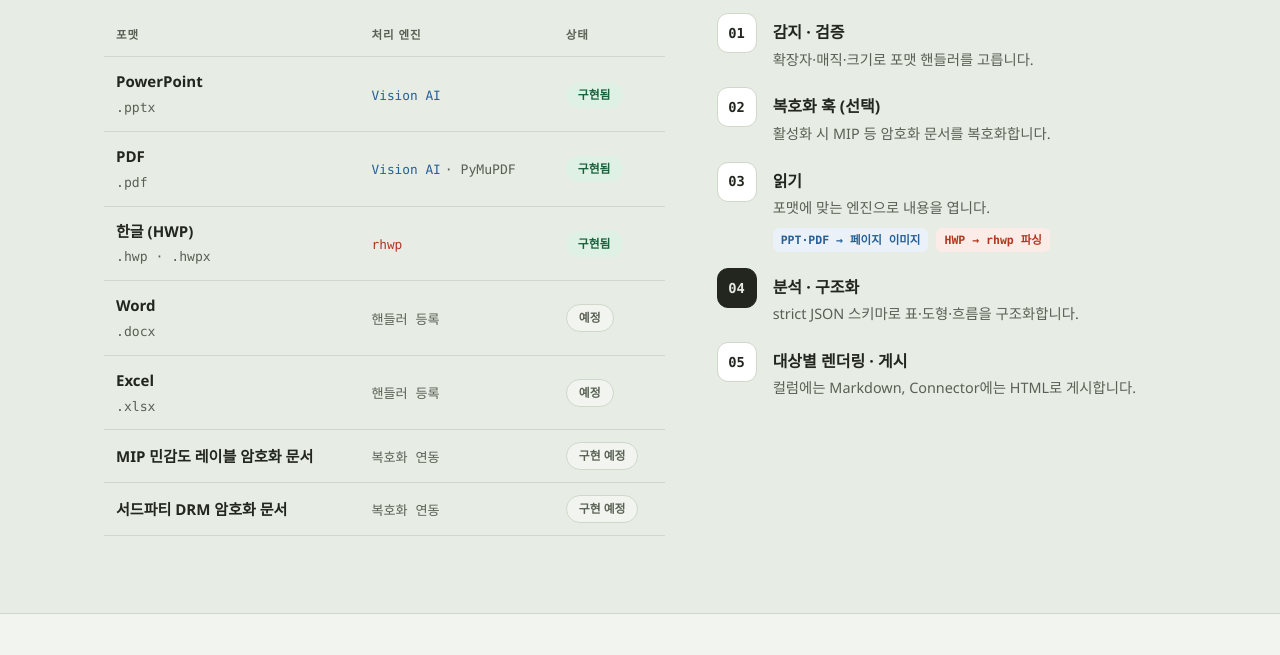
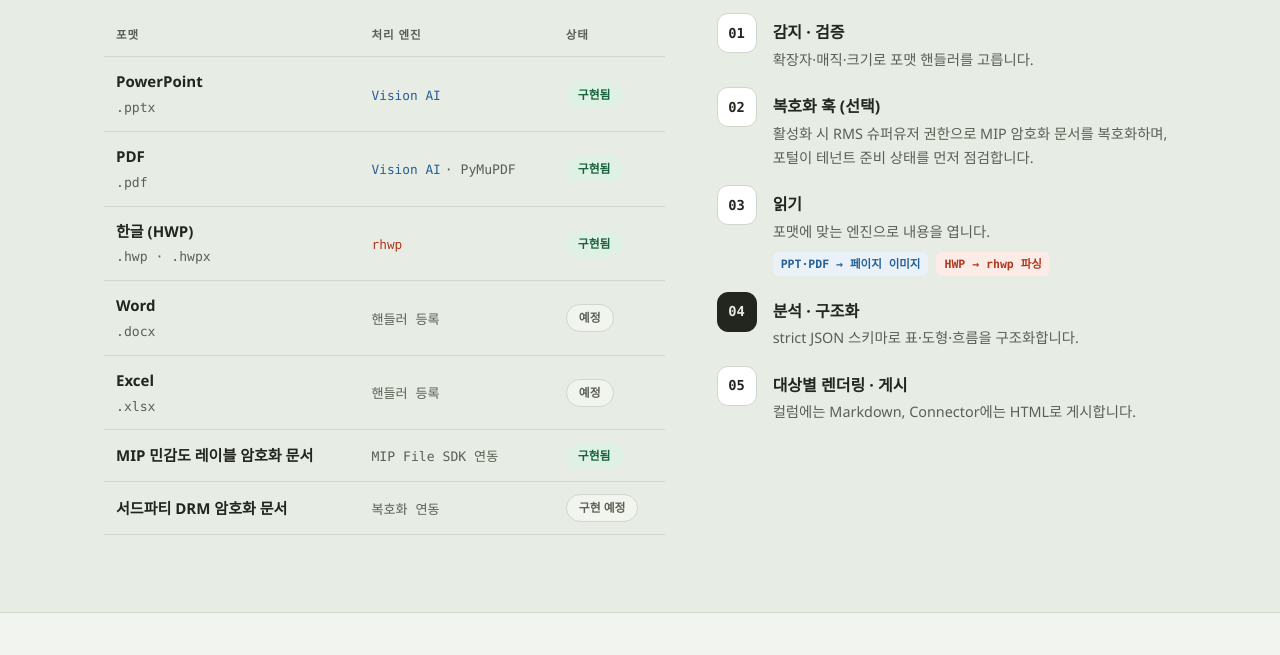
Before and after one commit to microsoft/CrewMeal, a plain HTML site: page docs/index.html in a window 1280 px wide. Shown: the part 6248-6903 px from the top of the page. Drawn offline with nearby package versions, Linux system fonts and the light colour scheme; a web font is replaced by a local one.

Commit message:
Update product site + README for shipped MIP decryption and setup wizard
- docs site: mark MIP encrypted documents Live (MIP File SDK) in the format-support table; pipeline decrypt-hook now notes RMS super-user + portal tenant-readiness check. Third-party DRM stays Planned (not implemented).

- README: document the admin-portal MIP tenant-setup wizard (readiness checklist, pre-enable re-check, consent URL, pre-filled super-user grant commands; app self-grants nothing).

Co-authored-by: Copilot App <223556219+Copilot@users.noreply.github.com>

```diff
--- a/docs/index.html
+++ b/docs/index.html
@@ -362,8 +362,8 @@
                 </tr>
                 <tr>
                   <td><span class="fname" data-ko="MIP 민감도 레이블 암호화 문서" data-en="MIP sensitivity-label encrypted documents">MIP 민감도 레이블 암호화 문서</span></td>
-                  <td><span class="ext" data-ko="복호화 연동" data-en="Decryptor integration">복호화 연동</span></td>
-                  <td><span class="tag plan" data-ko="구현 예정" data-en="Planned">구현 예정</span></td>
+                  <td><span class="ext" data-ko="MIP File SDK 연동" data-en="MIP File SDK">MIP File SDK 연동</span></td>
+                  <td><span class="tag ok" data-ko="구현됨" data-en="Live">구현됨</span></td>
                 </tr>
                 <tr>
                   <td><span class="fname" data-ko="서드파티 DRM 암호화 문서" data-en="Third-party DRM encrypted documents">서드파티 DRM 암호화 문서</span></td>
@@ -378,7 +378,7 @@
             <p class="panel-label" data-ko="문서 한 건이 강화되기까지" data-en="How one document gets enriched">문서 한 건이 강화되기까지</p>
             <div class="pipeline">
               <div class="pstep"><span class="pn">01</span><div><h4 data-ko="감지 · 검증" data-en="Detect · validate">감지 · 검증</h4><p data-ko="확장자·매직·크기로 포맷 핸들러를 고릅니다." data-en="Pick a format handler by extension, magic and size.">확장자·매직·크기로 포맷 핸들러를 고릅니다.</p></div></div>
-              <div class="pstep"><span class="pn">02</span><div><h4 data-ko="복호화 훅 (선택)" data-en="Decrypt hook (optional)">복호화 훅 (선택)</h4><p data-ko="활성화 시 MIP 등 암호화 문서를 복호화합니다." data-en="Decrypts MIP and other encrypted docs when enabled.">활성화 시 MIP 등 암호화 문서를 복호화합니다.</p></div></div>
+              <div class="pstep"><span class="pn">02</span><div><h4 data-ko="복호화 훅 (선택)" data-en="Decrypt hook (optional)">복호화 훅 (선택)</h4><p data-ko="활성화 시 RMS 슈퍼유저 권한으로 MIP 암호화 문서를 복호화하며, 포털이 테넌트 준비 상태를 먼저 점검합니다." data-en="When enabled, MIP-encrypted docs are decrypted with RMS super-user rights, after the portal checks tenant readiness.">활성화 시 RMS 슈퍼유저 권한으로 MIP 암호화 문서를 복호화하며, 포털이 테넌트 준비 상태를 먼저 점검합니다.</p></div></div>
               <div class="pstep"><span class="pn">03</span><div><h4 data-ko="읽기" data-en="Read">읽기</h4><p data-ko="포맷에 맞는 엔진으로 내용을 엽니다." data-en="Open the content with the engine that fits the format.">포맷에 맞는 엔진으로 내용을 엽니다.</p><div class="split"><span class="v">PPT·PDF → 페이지 이미지</span><span class="h">HWP → rhwp 파싱</span></div></div></div>
               <div class="pstep k"><span class="pn">04</span><div><h4 data-ko="분석 · 구조화" data-en="Analyze · structure">분석 · 구조화</h4><p data-ko="strict JSON 스키마로 표·도형·흐름을 구조화합니다." data-en="Structure tables, shapes and flow into a strict JSON schema.">strict JSON 스키마로 표·도형·흐름을 구조화합니다.</p></div></div>
               <div class="pstep"><span class="pn">05</span><div><h4 data-ko="대상별 렌더링 · 게시" data-en="Target rendering · publish">대상별 렌더링 · 게시</h4><p data-ko="컬럼에는 Markdown, Connector에는 HTML로 게시합니다." data-en="Publish Markdown to the column or HTML through the Connector.">컬럼에는 Markdown, Connector에는 HTML로 게시합니다.</p></div></div>
```
Also changed, not shown: README.md.
